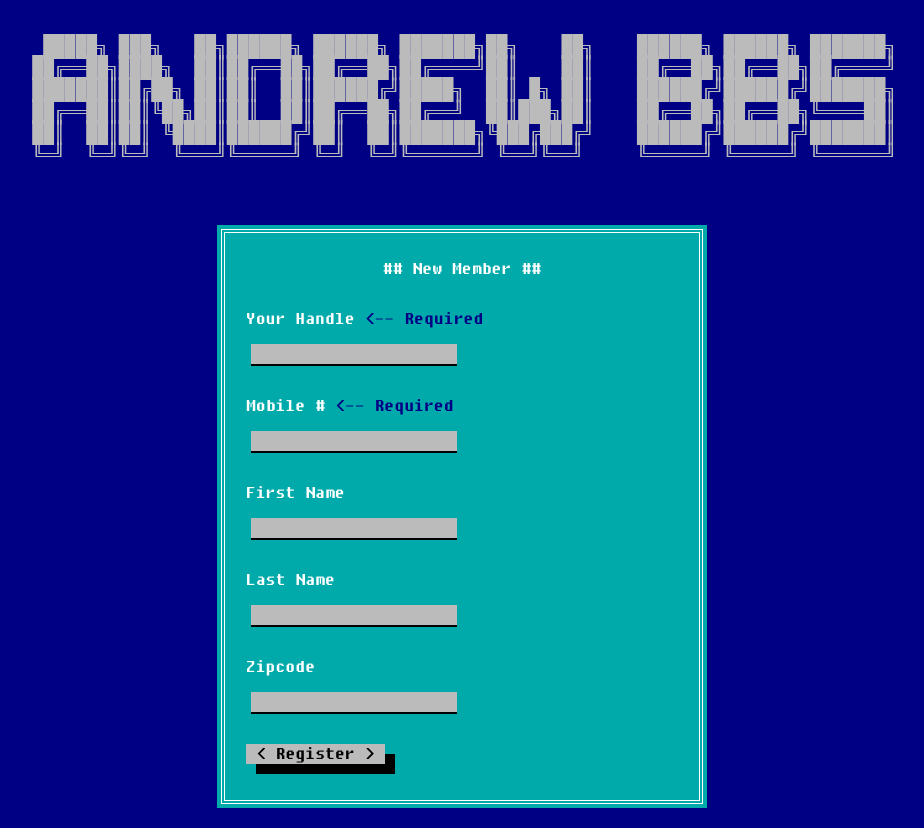
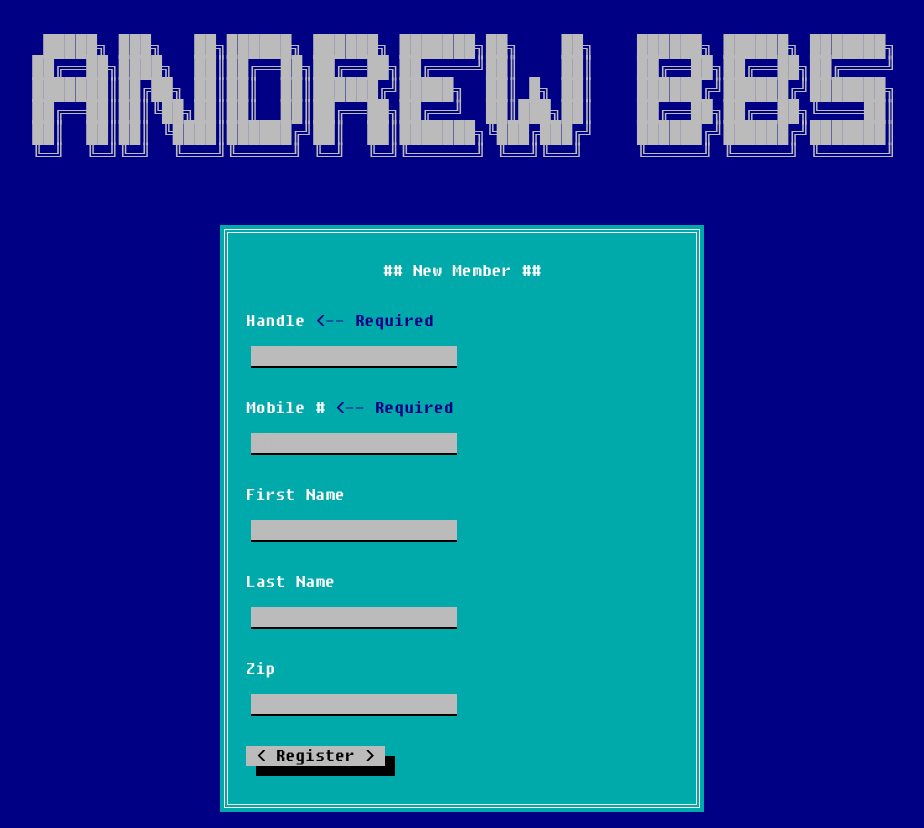
Before and after one commit to lostways/andrewbbs, a Django app: page /members/register in a window 1280 px wide. Shown: the part 20-848 px from the top of the page, without its empty margins (178-1102 px from the left). Run offline with Django 3.2, Linux system fonts and the light colour scheme; some libraries are stand-ins or nearby versions.

Commit message:
register new member

```diff
--- a/andrewbbs/forms.py
+++ b/andrewbbs/forms.py
@@ -1,11 +1,31 @@
+import re
 from django import forms
+from django.forms import ModelForm
+
+from .models import Member
 
 class AccessCodeForm(forms.Form):
    code = forms.CharField(max_length=100, label="")
 
-class MemberForm(forms.Form):
-   handle = forms.CharField(max_length=100, label="Your Handle", required=True)
-   phone = forms.CharField(max_length=100, label="Mobile #", required=True)
-   first_name = forms.CharField(max_length=100, label="First Name", required=False)
-   last_name = forms.CharField(max_length=100, label="Last Name", required=False)
-   zip = forms.CharField(max_length=100, label="Zipcode", required=False)
+class MemberForm(ModelForm):
+   def clean_phone(self):
+      data = self.cleaned_data['phone']
+      return re.sub(r'\D', '', data)
+
+   class Meta:
+      model = Member
+      fields = ['handle', 'phone', 'first_name', 'last_name', 'zip']
+      labels = {
+         'handle': 'Handle',
+         'phone': 'Mobile #',
+         'first_name': 'First Name',
+         'last_name': 'Last Name',
+         'zip': 'Zip',
+      }
+      widgets = {
+         'handle': forms.TextInput(attrs={'placeholder': 'Handle'}),
+         'phone': forms.TextInput(attrs={'placeholder': 'Phone'}),
+         'first_name': forms.TextInput(attrs={'placeholder': 'First Name'}),
+         'last_name': forms.TextInput(attrs={'placeholder': 'Last Name'}),
+         'zip': forms.TextInput(attrs={'placeholder': 'Zip'}),
+      }
--- a/andrewbbs/models.py
+++ b/andrewbbs/models.py
@@ -1,5 +1,6 @@
 from django.db import models
 from django.contrib.auth.models import User
+from django.core.validators import RegexValidator
 
 # Create your models here.
 
@@ -39,3 +40,22 @@ class Screen(models.Model):
 
     def __str__(self):
         return self.title
+
+class Member(models.Model):
+    handle = models.CharField(max_length=100, unique=True)
+    phone_regex = RegexValidator(regex=r'^\+?1?\d{9,15}$', message="Please enter a valid phone number.")
+    phone = models.CharField(validators=[phone_regex], max_length=17, unique=True)
+    first_name = models.CharField(max_length=100, blank=True)
+    last_name = models.CharField(max_length=100, blank=True)
+    zip = models.CharField(max_length=100, blank=True)
+    unlocked_codes = models.JSONField(blank=True, null=True)
+
+
+    created_at = models.DateTimeField(auto_now_add=True)
+    updated_at = models.DateTimeField(auto_now=True)
+
+    class Meta:
+        ordering = ['handle']
+
+    def __str__(self):
+        return self.handle
--- a/andrewbbs/static/css/main.css
+++ b/andrewbbs/static/css/main.css
@@ -23,7 +23,11 @@ body {
 }
 
 .light-green-box {
-    padding: 16px 20.8px;
+    margin-left: auto;
+    margin-right: auto;
+    float: none;
+    max-width: 24em;
+    padding: 1em;
     font-size: 18px;
     line-height: 20px;
     color: #ffffff;
@@ -78,3 +82,7 @@ label.required::after {
     content: "<-- Required";
     color: #000084;
 }
+
+form .errorlist {
+    color: #aa0000;
+}
--- a/andrewbbs/templates/members/register.html
+++ b/andrewbbs/templates/members/register.html
@@ -1,7 +1,7 @@
 {% extends 'layout/base.html' %}
 
 {% block content %}
-<form class="light-green-box centered-box" method="post" action="{% url 'register' %}">
+<form class="light-green-box" method="post" action="{% url 'register' %}">
     {% csrf_token %}
     <fieldset>
       <legend>New Member</legend>
@@ -13,8 +13,8 @@
         >
         {{ field.label }}
         </label>
+        {{ field.errors }}
         {{ field }}
-        {{ field.errors }}
       </p>
       {% endfor %}
       <button type="submit" class="btn clear">Register</button>
--- a/andrewbbs/views.py
+++ b/andrewbbs/views.py
@@ -81,8 +81,16 @@ def member_register(request):
         form = MemberForm(data=request.POST)
         if form.is_valid():
             member = form.save(commit=False)
+
+            # add codes in session to unclocked_codes
+            member.unlocked_codes = request.session.get('codes', [])
             member.save()
-            return redirect("screen-list")
+
+            context = {
+                'member': member,
+                'page_title': 'Thank You'
+            }
+            return render(request, 'members/thank-you.html', context)
     else:
         form = MemberForm()
 
```
Also changed, not shown: andrewbbs/admin.py (+7 -0 lines), andrewbbs/templates/members/thank-you.html (added, +12 -0 lines), andrewbbs/migrations/0005_alter_screen_codes_member.py (added), andrewbbs/migrations/0006_remove_member_unlocked_codes_member_unlocked_codes.py (added), andrewbbs/migrations/0007_alter_member_phone.py (added), 1 other file.
